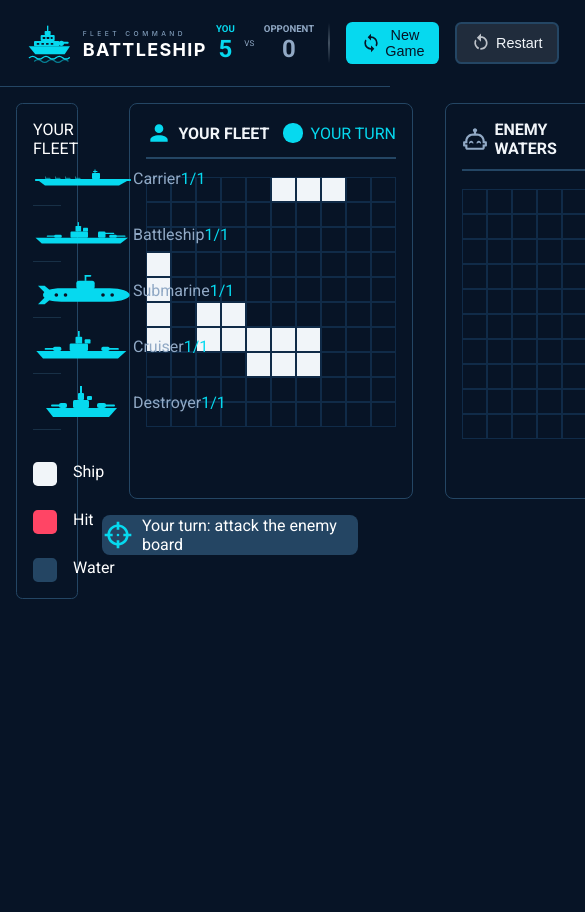
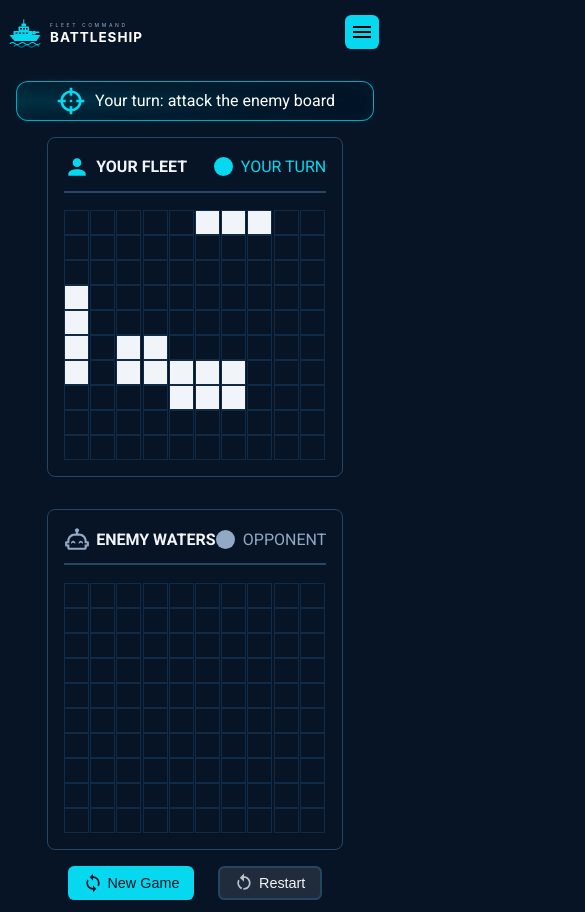
Before and after one commit to makalestainton-creator/battleship, a website with bundled scripts: page index.html in a window 390 px wide. Shown: the top 912 px of the page, 585 px wide, since content can reach past the window. Before the commit the page ends 844 px from the top, so only its background shows below. Built offline with nearby package versions, Linux system fonts and the light colour scheme.

Commit message:
responsive layout

```diff
--- a/index.html
+++ b/index.html
@@ -40,9 +40,18 @@
         </div>
       </div>
     </div>
+    <div class="mobile-header">
+      <img src="icons/logo.svg" class="logo">
+
+      <button class="menu-btn">
+        <svg xmlns="http://www.w3.org/2000/svg" viewBox="0 0 24 24" width="24" height="24">
+          <path d="M3,6H21V8H3V6M3,11H21V13H3V11M3,16H21V18H3V16Z" />
+        </svg>
+      </button>
+    </div>
     <div class="side-bar">
       <div class="human-fleet">
-        <p>YOUR FLEET</p>
+        <p class="title">YOUR FLEET</p>
         <ul>
           <li>
             <img src="icons/carrier.svg">
@@ -71,6 +80,24 @@
           </li>
         </ul>
       </div>
+
+      <div class="scoreline-cont">
+        <p class="title">SCORELINE</p>
+        <div class="scoreline">
+          <div class="player">
+            <p>YOU</p>
+            <p>5</p>
+          </div>
+          <p class="vs">VS</p>
+          <div class="opponent">
+            <p>OPPONENT</p>
+            <p>0</p>
+          </div>
+        </div>
+      </div>
+
+      <div class="key-cont">
+        <p class="title">KEY</p>
         <div class="key">
           <div class="ship"></div>
           <div class="label">Ship</div>
@@ -78,6 +105,7 @@
           <div class="label">Hit</div>
           <div class="water"></div>
           <div class="label">Water</div>
+        </div>
       </div>
     </div>
     <div class="main">
@@ -117,6 +145,16 @@
         <span class="turn-text"></span>
       </p>
     </div>
+    <div class="action-btns">
+      <button class="new-game">
+        <img src="icons/sync.svg">
+        New Game
+      </button>
+      <button class="restart">
+        <img src="icons/restart.svg">
+        Restart
+      </button>
+    </div>
   </div>
 
   <script type="module" src="index.js"></script>
--- a/index.js
+++ b/index.js
@@ -12,6 +12,10 @@
 
 player1.gameboard.placeShipsRandomly();
 player2.gameboard.placeShipsRandomly();
+
+document.querySelector(".menu-btn").addEventListener("click", () => {
+  document.querySelector(".side-bar").classList.toggle("open");
+})
 
 function renderBoard(player, boardEl, showShips) {
   const gb = player.gameboard;
--- a/styles.css
+++ b/styles.css
@@ -57,8 +57,8 @@
   padding: 0rem 1rem;
 }
 
-.logo {
-  position: relative;
+.mobile-header {
+  display: none;
 }
 
 .top-bar .logo::after,
@@ -75,13 +75,13 @@
   background: linear-gradient(transparent, #425161, transparent);
 }
 
-.top-bar .end {
+.end {
   display: flex;
   gap: 2rem;
   align-items: center;
 }
 
-.top-bar .scoreline {
+.scoreline {
   display: flex;
   gap: 0.6rem;
   align-items: center;
@@ -93,8 +93,8 @@
   right: -1rem;
 }
 
-.top-bar .scoreline .player,
-.top-bar .scoreline .opponent {
+.scoreline .player,
+.scoreline .opponent {
   display: flex;
   flex-direction: column;
   align-items: center;
@@ -102,22 +102,22 @@
   gap: 0.1rem;
 }
 
-.top-bar .scoreline .player p,
-.top-bar .scoreline .opponent p {
+.player p,
+.opponent p {
   font-size: 1.5rem;
   font-weight: bold;
 }
 
-.top-bar .scoreline .player p {
+.player p {
   color: var(--accent);
 }
 
-.top-bar .scoreline .opponent p {
+.scoreline .opponent p {
   color: var(--muted);
 }
 
-.top-bar .scoreline .player p:first-child,
-.top-bar .scoreline .opponent p:first-child {
+.player p:first-child,
+.opponent p:first-child {
   font-size: 0.6rem;
 }
 
@@ -127,6 +127,10 @@
 }
 
 .action-btns {
+  display: none;
+}
+
+.top-bar .action-btns {
   display: flex;
   gap: 1rem;
 }
@@ -164,18 +168,29 @@
 .side-bar {
   grid-row: 2/4;
 
+  display: flex;
+  flex-direction: column;
+  gap: 2.5rem;
+
   border: 1px solid var(--border);
   border-radius: 0.4rem;
   margin-left: 1rem;
   padding: 1rem;
+
+  .scoreline-cont {
+    display: none;
+  }
+}
+
+.side-bar .title {
+  margin-bottom: 0.7rem;
+  color: var(--text);
 }
 
 .side-bar ul {
   display: flex;
   flex-direction: column;
   gap: 1rem;
-
-  margin-bottom: 2.5rem;
 }
 
 .side-bar ul li {
@@ -232,8 +247,7 @@
 }
 
 .main {
-  display: grid;
-  grid-template-columns: 1fr 1fr;
+  display: flex;
   gap: 2rem;
 
   margin-left: auto;
@@ -333,10 +347,25 @@
   align-items: center;
   justify-content: center;
 
-  background: var(--water);
+  background:
+    radial-gradient(
+      ellipse at 15% 50%,
+      rgba(0, 217, 239, 0.09),
+      transparent 55%
+    ),
+    linear-gradient(110deg, rgba(0, 35, 54, 0.88), rgba(2, 19, 38, 0.78));
+
+  border: 1px solid rgba(0, 217, 239, 0.75);
+  border-radius: 12px;
+
+  box-shadow:
+    inset 0 0 25px rgba(0, 217, 239, 0.035),
+    0 0 12px rgba(0, 217, 239, 0.06);
+
+  backdrop-filter: blur(12px);
+  -webkit-backdrop-filter: blur(12px);
   margin-right: 2rem;
   height: 2.5rem;
-  border-radius: 0.5rem;
 }
 
 .turn {
@@ -353,8 +382,100 @@
   height: 32px;
 }
 
-@media (min-width: 900px) {
-  .boards-container {
-    flex-direction: row;
+.menu-btn {
+  background: var(--accent);
+  border: none;
+  border-radius: 0.4rem;
+  padding: clamp(0.2rem, 4.5vw, 0.3rem);
+  cursor: pointer;
+  z-index: 1000;
+
+  display: flex;
+  align-items: center;
+  justify-content: center;
+}
+
+@media (max-width: 900px) {
+  .top-bar {
+    display: none;
+  }
+
+  .logo {
+    width: clamp(150px, 4.5vw, 200px);
+  }
+
+  .mobile-header {
+    grid-column: 1/3;
+
+    display: flex;
+    align-items: center;
+    justify-content: space-between;
+
+    padding-right: clamp(0.6rem, 4.5vw, 0.7rem);
+    padding-left: 0;
+  }
+
+  .mobile-header button.new-game,
+  .mobile-header button.restart {
+    padding: clamp(0.2rem, 4.5vw, 0.3rem) clamp(0.6rem, 4.5vw, 0.9rem);
+    border-radius: 0.4rem;
+    font-size: 0.9rem;
+    cursor: pointer;
+
+    img {
+      height: clamp(16px, 4.5vw, 18px);
+      width: clamp(16px, 4.5vw, 18px);
+    }
+  }
+
+  .main {
+    grid-column: 1/3;
+
+    max-width: 100vw;
+    flex-direction: column;
+  }
+
+  .side-bar {
+    position: fixed;
+    inset: 0;
+    z-index: 100;
+
+    gap: 1.5rem;
+    margin: 0;
+    padding-top: 2rem;
+    border: none;
+    transform: translateY(-100%);
+    background: rgba(0, 0, 0, 0.9);
+    backdrop-filter: blur(4px);
+    transition: transform 0.4s ease;
+
+    .scoreline-cont {
+      display: block;
+    }
+
+    .key {
+      row-gap: 0.7rem;
+    }
+  }
+
+  .side-bar.open {
+    transform: translateY(0);
+  }
+
+  .bottom-panel {
+    margin: 0 1rem;
+
+    grid-column: 1/3;
+    grid-row: 2;
+  }
+
+  .action-btns {
+    grid-column: 1/3;
+
+    display: flex;
+    justify-content: center;
+    gap: 1.5rem;
+
+    margin-bottom: 0.8rem;
   }
 }
```
Lines whose indentation alone changed are shown as unchanged.
